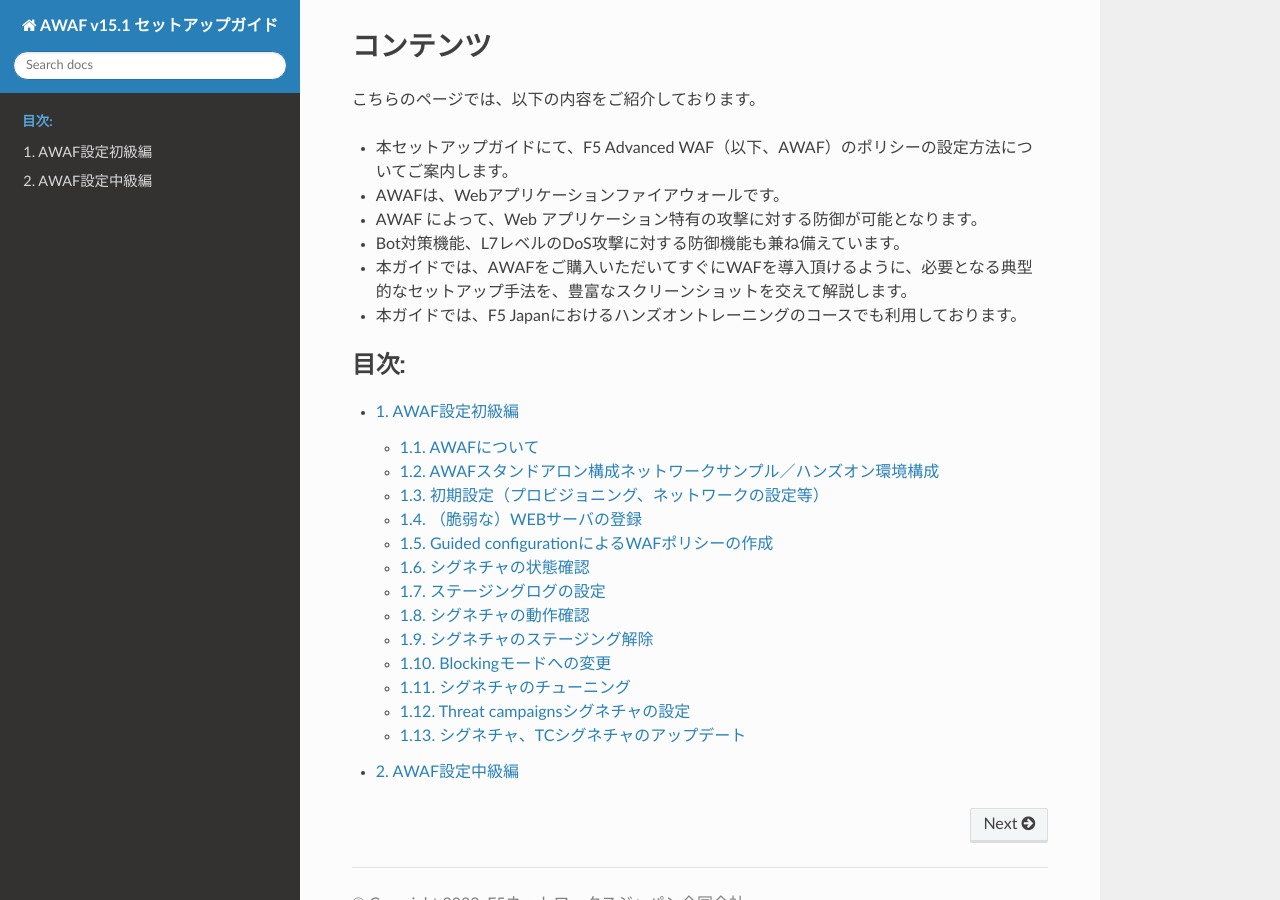
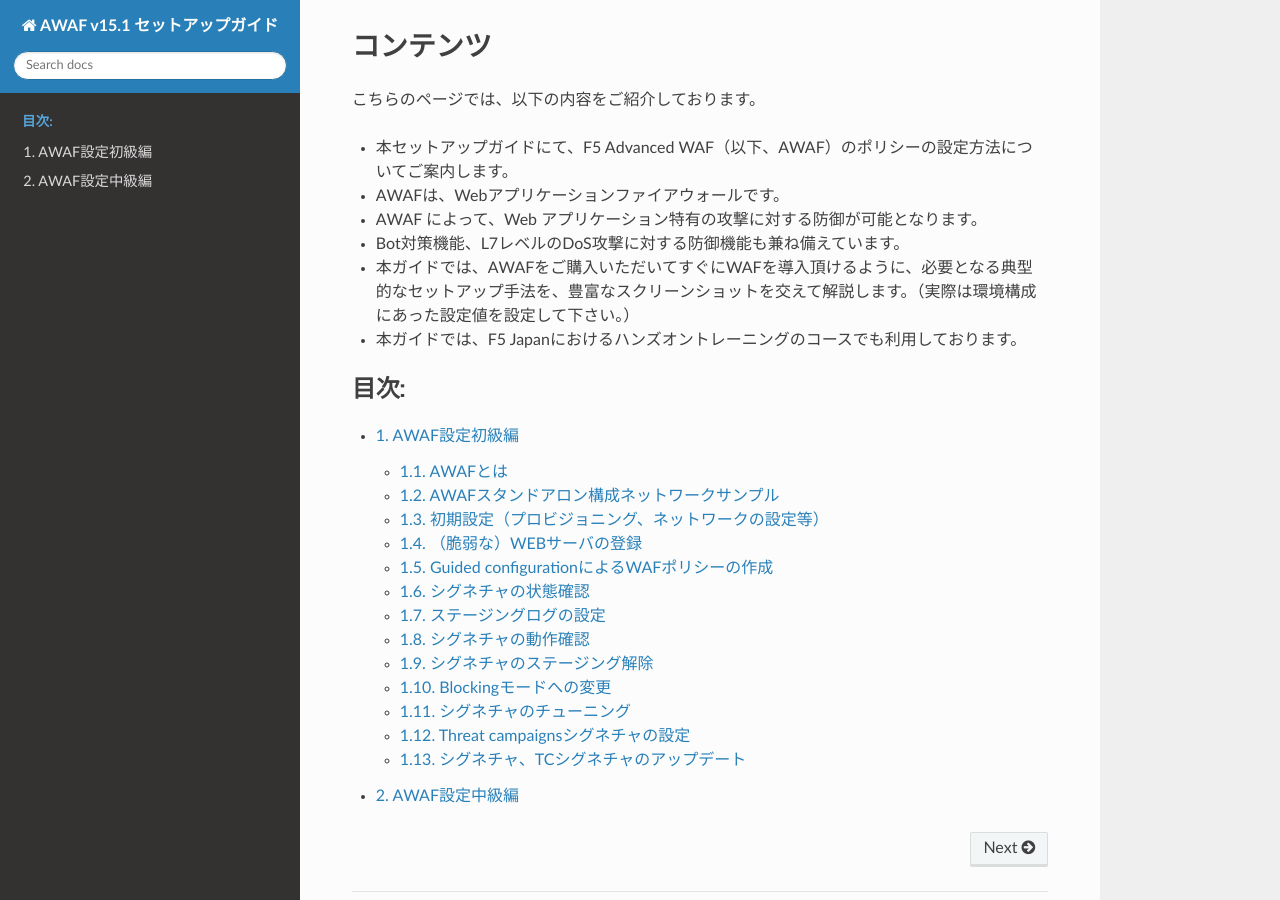
Before and after one commit to BeF5/f5j-easy-setup-waf-17, a Sphinx documentation site: the page built from docs/index.rst, in a window 1280 px wide and 900 px high, scrolled down 448 px. Built offline with Sphinx 7.4.7 and the Read the Docs theme 2.0.0, drawn with Linux system fonts in a browser that asks for light colours.

Commit message:
no message

```diff
--- a/docs/content1/module01/module01.rst
+++ b/docs/content1/module01/module01.rst
@@ -1,4 +1,4 @@
-AWAFについて
+AWAFとは
 ======================================
 
 F5 Advanced WAF（略してAWAF）とは、OWASP TOP10の攻撃、ウェブアプリケーションの脆弱性、ゼロデイ攻撃、L7レイヤのDDoS攻撃などからWEBアプリケーションを守る高度なウェブアプリケーションファイアウォールです。
@@ -14,5 +14,5 @@ AWAFであれば、スタンドアローン構成、BIG-IP LTM（ADC）にアド
 
 
 その他、AWAFの特長や利用メリットは以下の記事をご確認下さい。
-- `K85426947: BIG-IP ASM operations guide　<https://support.f5.com/csp/article/K85426947>`_
-- `K07359270: Succeeding with application security　<https://support.f5.com/csp/article/K07359270>`_
+- `K85426947: BIG-IP ASM operations guide　<https://support.f5.com/csp/article/K85426947>`__
+- `K07359270: Succeeding with application security　<https://support.f5.com/csp/article/K07359270>`__
--- a/docs/content1/module02/module02.rst
+++ b/docs/content1/module02/module02.rst
@@ -1,4 +1,4 @@
-AWAFスタンドアロン構成ネットワークサンプル／ハンズオン環境構成
+AWAFスタンドアロン構成ネットワークサンプル
 ==========================================================
 
 本手順書では以下のサンプルネットワーク構成で設定を行います。
--- a/docs/content1/module03/module03.rst
+++ b/docs/content1/module03/module03.rst
@@ -4,10 +4,14 @@
 #. 初期パスワード（Username:admin, Password:admin）でログインし、F5ハンズオントレーニングではパスワードを（ilovef5）に変更します。
 
    .. image:: images/mod3-1.png
+      :scale: 60%
+      :align: center
    |
 #. パスワード変更に成功したら、変更後のパスワード（Username:admin, Password:ilovef5）でログインします。
 
    .. image:: images/mod3-2.png
+      :scale: 60%
+      :align: center
    |
 #. :guilabel:`Next` ボタンを選択します。
 
--- a/docs/index.rst
+++ b/docs/index.rst
@@ -25,7 +25,7 @@ F5のオフィシャルなドキュメントはこちらにございます。
 - AWAFは、Webアプリケーションファイアウォールです。
 - AWAF によって、Web アプリケーション特有の攻撃に対する防御が可能となります。
 - Bot対策機能、L7レベルのDoS攻撃に対する防御機能も兼ね備えています。
-- 本ガイドでは、AWAFをご購入いただいてすぐにWAFを導入頂けるように、必要となる典型的なセットアップ手法を、豊富なスクリーンショットを交えて解説します。
+- 本ガイドでは、AWAFをご購入いただいてすぐにWAFを導入頂けるように、必要となる典型的なセットアップ手法を、豊富なスクリーンショットを交えて解説します。（実際は環境構成にあった設定値を設定して下さい。）
 - 本ガイドでは、F5 Japanにおけるハンズオントレーニングのコースでも利用しております。
 
 
```
